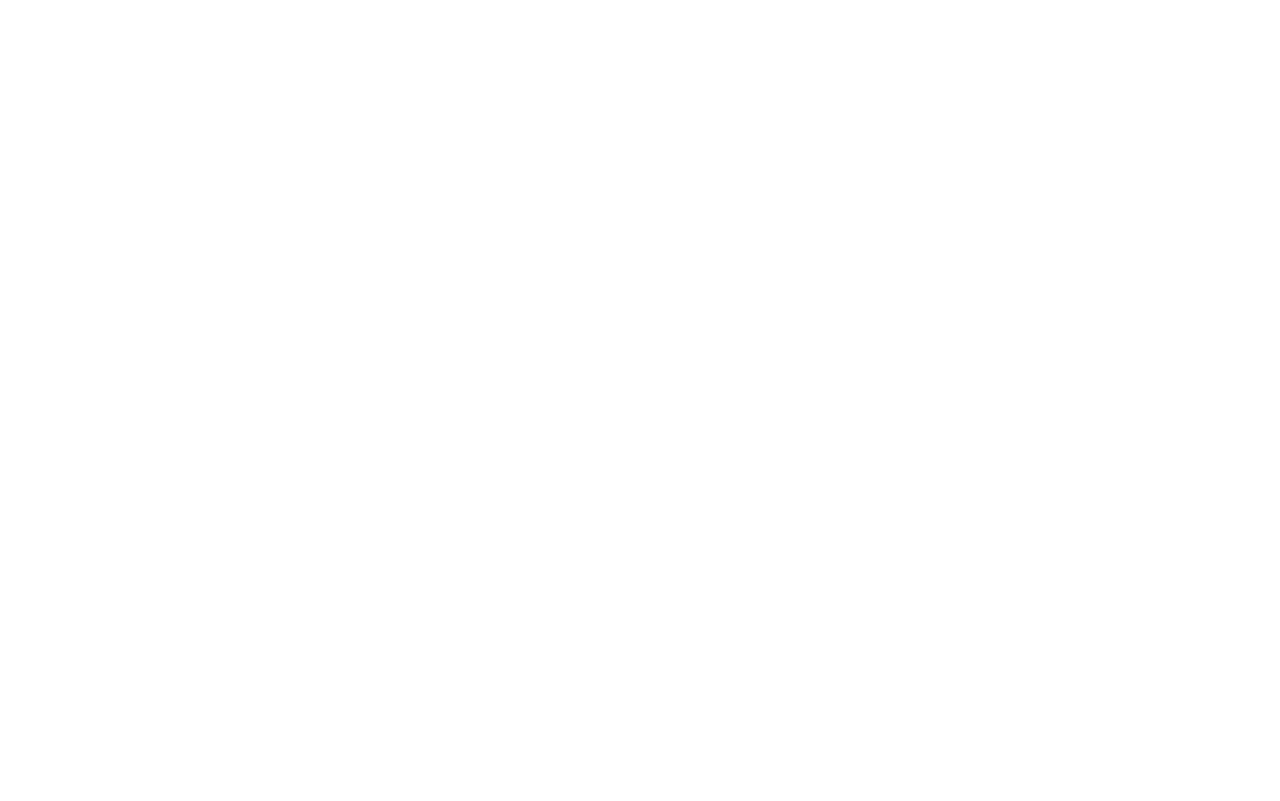
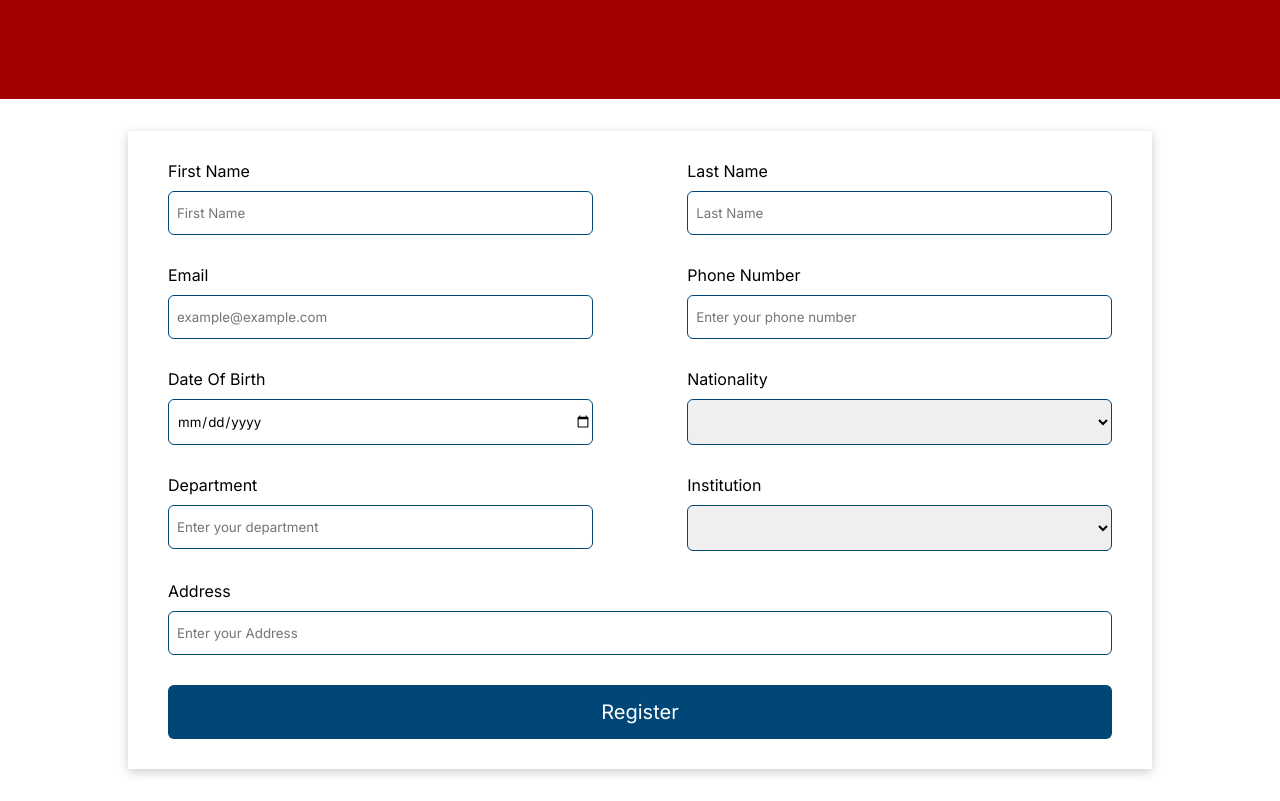
Before and after one commit to University-Of-Ibadan-Conference-Project/FrontEnd, a React (Create React App) app: page /register in a window 1280 px wide. Shown: the part 460-1261 px from the top of the page. Before the commit the page ends 800 px from the top, so only its background shows below. Built offline with nearby package versions, Linux system fonts and the light colour scheme.

Commit message:
register page and responsiveness is pretty much done

```diff
--- /dev/null
+++ b/src/components/Register/RegisterForm.jsx
@@ -0,0 +1,82 @@
+import "../../sass/components/Register/register.scss";
+
+const RegisterForm = () => {
+  const handleSubmit = (e) => {
+    e.preventDefault();
+  };
+  return (
+    <div className="form-container">
+      <form onSubmit={handleSubmit}>
+        <div className="section">
+          <div className="section-1">
+            <label htmlFor="name">First Name</label>
+            <input type="text" placeholder="First Name" id="name" />
+          </div>
+          <div className="section-2">
+            <label htmlFor="name">Last Name</label>
+            <input type="text" placeholder="Last Name" id="name" />
+          </div>
+        </div>
+        <div className="section">
+          <div className="section-1">
+            <label htmlFor="email">Email</label>
+            <input type="email" placeholder="example@example.com" id="email" />
+          </div>
+          <div className="section-2">
+            <label htmlFor="phone no">Phone Number</label>
+            <input type="number" placeholder="Enter your phone number" />
+          </div>
+        </div>
+        <div className="section">
+          <div className="section-1">
+            <label htmlFor="dob">Date Of Birth</label>
+            <input type="date" name="Date of Birth" />
+          </div>
+          <div className="section-2">
+            <label htmlFor="nationality">Nationality</label>
+            <select>
+              <option value=""></option>
+              <option value="bkf">Burkina Faso</option>
+              <option value="ngr">Nigeria</option>
+              <option value="cam">Cameroun</option>
+              <option value="usa">United States of America</option>
+              <option value="brz">Brazil</option>
+            </select>
+          </div>
+        </div>
+        <div className="section">
+          <div className="section-1">
+            <label htmlFor="name">Department</label>
+            <input type="text" placeholder="Enter your department" />
+          </div>
+          <div className="section-2">
+            <label htmlFor="name">Institution</label>
+            <select>
+              <option value=""></option>
+              <option value="ui">University of Ibadan</option>
+              <option value="">...</option>
+              <option value="">...</option>
+              <option value="">...</option>
+              <option value="">...</option>
+            </select>
+          </div>
+        </div>
+        <div>
+          <label htmlFor="name">Address</label>
+          <input
+            type="text"
+            placeholder="Enter your Address"
+            className="address"
+          />
+        </div>
+        <button>Register</button>
+        {/* <div>
+                <label htmlFor="name">Last Name</label>
+                <input type="text" placeholder="Name"/>
+            </div> */}
+      </form>
+    </div>
+  );
+};
+
+export default RegisterForm;
--- a/src/pages/Register.js
+++ b/src/pages/Register.js
@@ -1,3 +1,13 @@
+import "../sass/components/Register/register.scss";
+import RegisterForm from "../components/Register/RegisterForm";
+
 export default function Register() {
-  return <div>Register</div>;
+  return (
+    <section>
+      <div className="register-container">
+        <h2>Register with us.</h2>
+      </div>
+      <RegisterForm />
+    </section>
+  );
 }
--- /dev/null
+++ b/src/sass/components/Register/register.scss
@@ -0,0 +1,74 @@
+.register-container {
+  width: 100%;
+  height: 60vh;
+  background-color: #a30000;
+  display: flex;
+  justify-content: center;
+  align-items: center;
+  h2 {
+    color: white;
+  }
+}
+.form-container {
+  width: 80%;
+  margin: 2rem auto;
+  box-shadow: 0 3px 10px rgb(0 0 0/0.2);
+  padding: 30px 40px;
+  form {
+    .section {
+      display: flex;
+      justify-content: space-between;
+      &-1,
+      &-2 {
+        width: 45%;
+        margin-bottom: 30px;
+      }
+    }
+    input,
+    select,
+    button {
+      display: block;
+      padding: 13px 0 13px 8px;
+      width: 100%;
+      margin-top: 10px;
+      border-radius: 6px;
+      border: 1px solid #004777;
+      transition: all ease-in-out 300ms;
+      &:hover {
+        border: 1px solid #00afb5;
+      }
+      &:focus {
+        outline: 0;
+      }
+    }
+    button {
+      background-color: #004777;
+      border: 0;
+      color: white;
+      padding: 15px 0;
+      font-size: 20px;
+      margin-top: 30px;
+      transition: all ease-in-out 300ms;
+      &:hover {
+        border: 0;
+        background-color: #00afb5;
+      }
+    }
+  }
+}
+
+@media only screen and (max-width: 600px) {
+  .form-container {
+    padding: 20px 20px;
+    width: 90%;
+    form {
+      .section {
+        flex-direction: column;
+        &-1,
+        &-2 {
+          width: 100%;
+        }
+      }
+    }
+  }
+}
```
Also changed, not shown: 1 other file (tests, documents, lock files or other folders).
